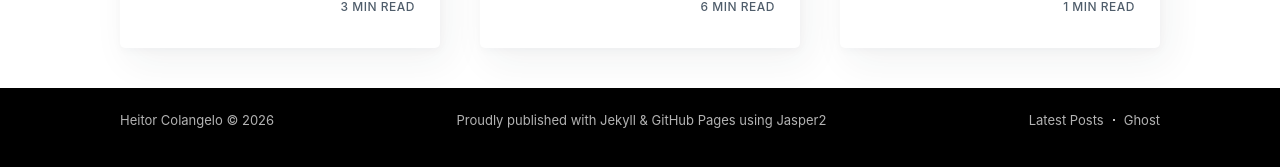
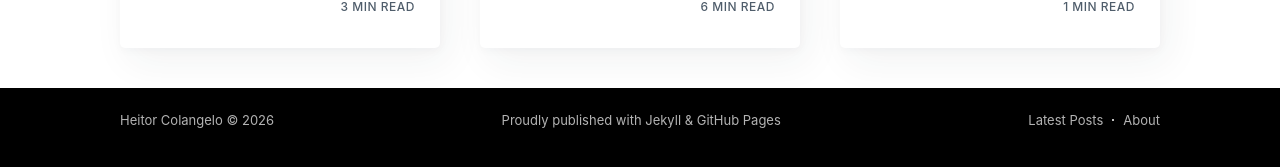
Before and after one commit to heitorcolangelo/heitorcolangelo.github.io, a Jekyll site: the page built from index.html, in a window 1280 px wide and 900 px high, scrolled down 3625 px. Shown: the part 708-875 px from the top of the window. Built offline with Jekyll 4.4.1, drawn with Linux system fonts in a browser that asks for light colours; nearby versions of some CDN libraries; the list of posts is cut into pages by our own code.

Commit message:
chore(theme): remove Ghost branding and stale generator meta

```diff
--- a/_includes/head.html
+++ b/_includes/head.html
@@ -89,5 +89,4 @@
     });
     </script> -->
 
-    <meta name="generator" content="Jekyll 3.6.2" />
     <link rel="alternate" type="application/rss+xml" title="{% if page.title %}{{ page.title }}{% else %}{{ site.title }}{% endif %}" href="{{ '/feed.xml' | relative_url }}" />
--- a/_layouts/default.html
+++ b/_layouts/default.html
@@ -58,12 +58,10 @@
             <div class="site-footer-content inner">
                 <section class="copyright"><a href="{{ '/' | relative_url }}">{{ site.title }}</a> &copy; {{  site.time | date: '%Y' }}</section>
                 <section class="poweredby">Proudly published with <a href="https://jekyllrb.com/">Jekyll</a> &
-                    <a href="https://pages.github.com/" target="_blank" rel="noopener">GitHub Pages</a> using
-                    <a href="https://github.com/jekyllt/jasper2" target="_blank" rel="noopener">Jasper2</a></section>
+                    <a href="https://pages.github.com/" target="_blank" rel="noopener">GitHub Pages</a></section>
                 <nav class="site-footer-nav">
                     <a href="{{ '/' | relative_url }}">Latest Posts</a>
-                    {% if site.facebook %}<a href="https://facebook.com/{{ site.facebook }}" target="_blank" rel="noopener">Facebook</a>{% endif %}
-                    <a href="https://ghost.org" target="_blank" rel="noopener">Ghost</a>
+                    <a href="{{ '/about/' | relative_url }}">About</a>
                 </nav>
             </div>
         </footer>
```
